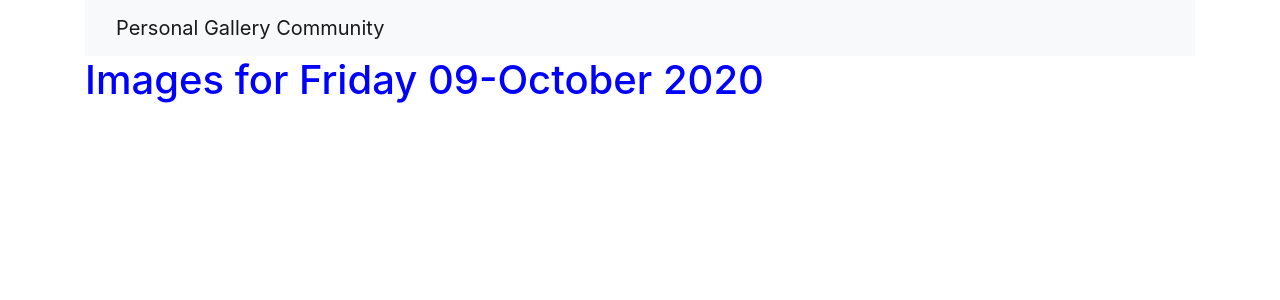
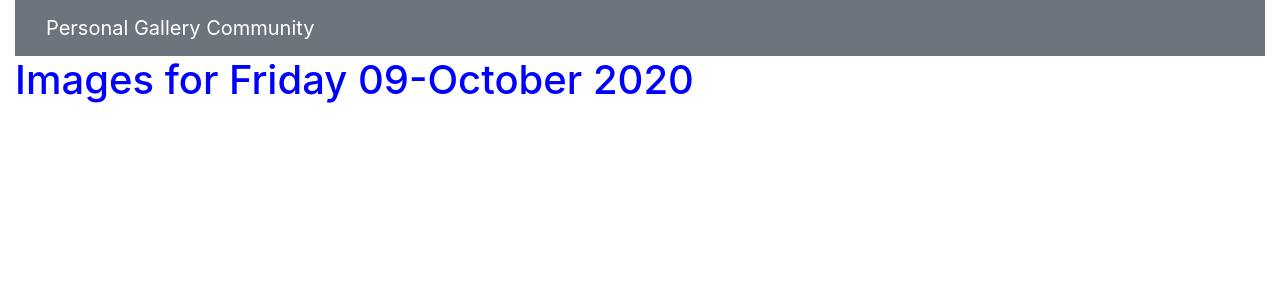
Before and after one commit to KadogoKenya/PersonalGallery, a Django app: page /images/today/ in a window 1280 px wide. Shown: the top 300 px of the page. Run offline with Django 3.2, Linux system fonts and the light colour scheme; some libraries are stand-ins or nearby versions.

Commit message:
adding nav bar

```diff
--- a/images/templates/all-images/base.html
+++ b/images/templates/all-images/base.html
@@ -19,7 +19,7 @@
 
 </head>
 <body>
-  <div class="container">
+  <div class="container-fluid">
     {% include "navbar.html" %}
 
     {% block content %}
--- a/images/templates/navbar.html
+++ b/images/templates/navbar.html
@@ -6,7 +6,7 @@
   <meta name="viewport" content="width=device-width, initial-scale=1">
 </head>
 <body>
-<nav class="navbar navbar-inverse navbar-light bg-light"">
+<nav class="navbar navbar-inverse navbar-dark bg-secondary">
   <div class="container-fluid">
     <div class="navbar-header">
       <a class="navbar-brand" href="{% url 'imagesToday' %}">Personal Gallery Community</a>
--- a/tribune/settings.py
+++ b/tribune/settings.py
@@ -11,6 +11,7 @@ https://docs.djangoproject.com/en/3.1/ref/settings/
 """
 
 from pathlib import Path
+import os
 
 # Build paths inside the project like this: BASE_DIR / 'subdir'.
 BASE_DIR = Path(__file__).resolve().parent.parent
```
